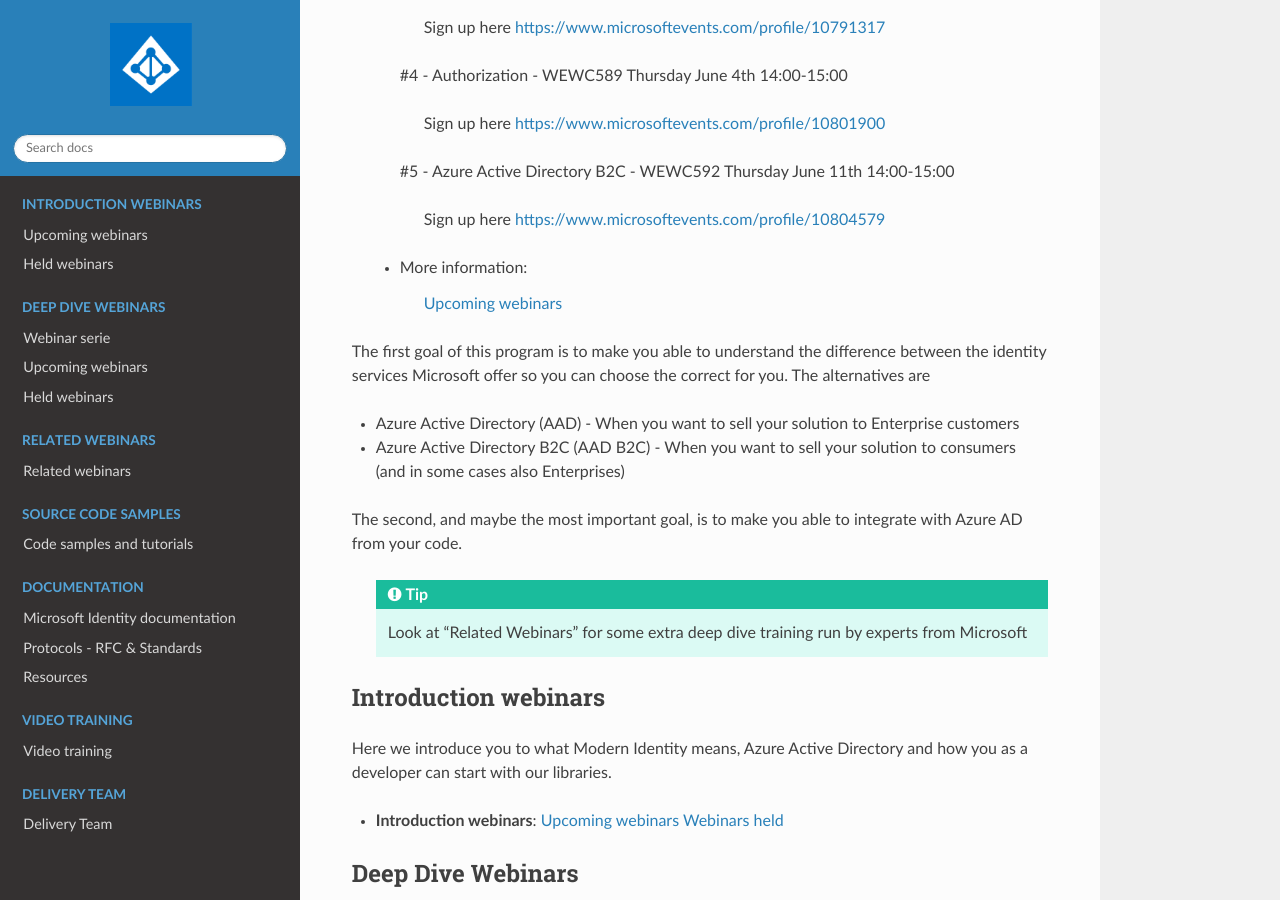
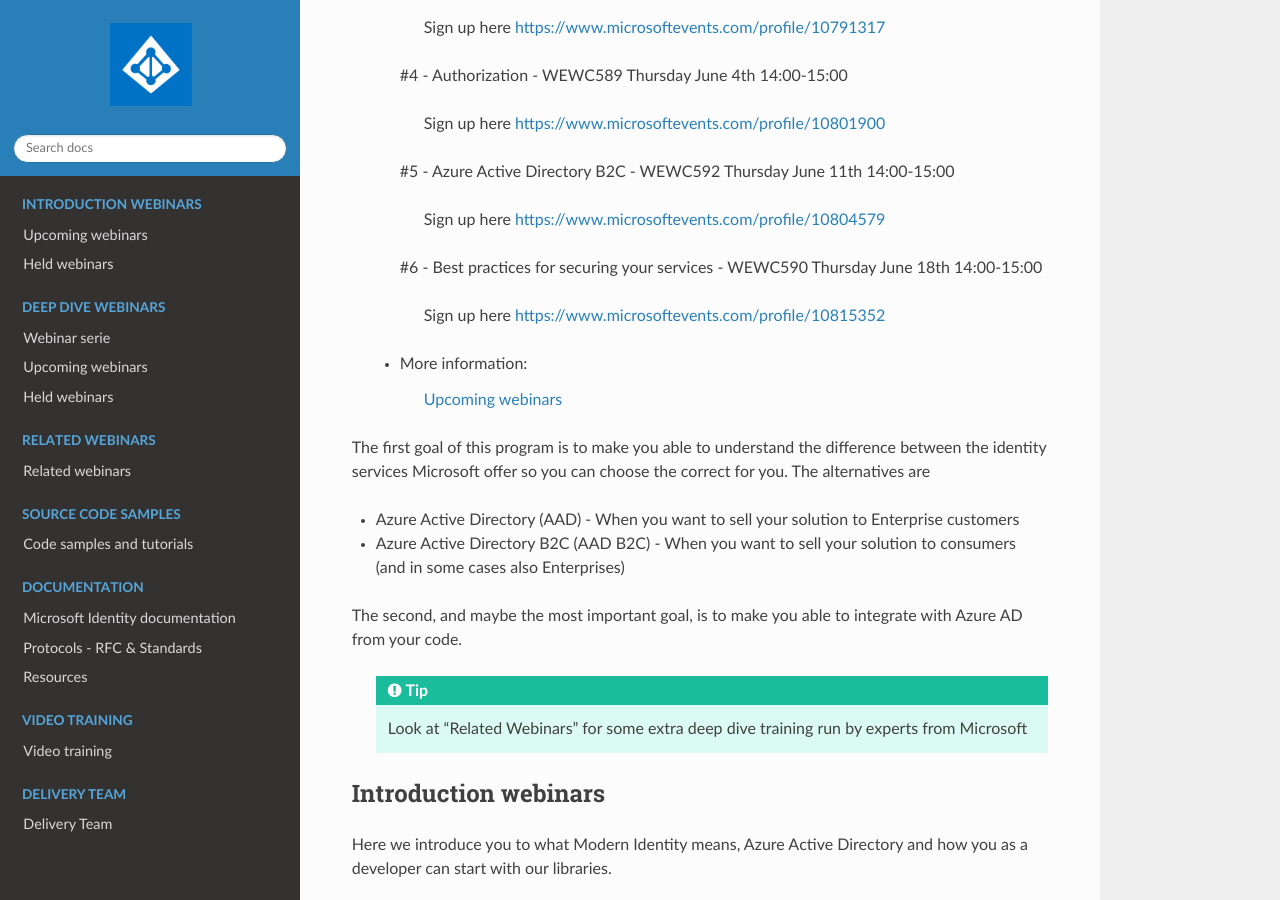
Before and after one commit to RonnyA/ModernIdentity, a Sphinx documentation site: the page built from docs/source/index.rst, in a window 1280 px wide and 900 px high, scrolled down 612 px. Built offline with Sphinx 7.4.7 and the Read the Docs theme 2.0.0, drawn with Linux system fonts in a browser that asks for light colours.

Commit message:
Added signup for #6 - WEWC590

```diff
--- a/docs/source/conf.py
+++ b/docs/source/conf.py
@@ -28,7 +28,7 @@
 author = 'Ronny.Hansen@Microsoft.com'
 
 # The full version, including alpha/beta/rc tags
-release = '1.1.0'
+release = '1.1.1'
 
 
 # -- General configuration ---------------------------------------------------
--- a/docs/source/deep/upcoming-deep-webinars.rst
+++ b/docs/source/deep/upcoming-deep-webinars.rst
@@ -116,6 +116,6 @@
 * Q&A
 
 
-Thursday June 18th 14:00-15:00
+WEWC590 Thursday June 18th 14:00-15:00
 
-    signup-link wil come *here*
+    Sign up here https://www.microsoftevents.com/profile/10815352
--- a/docs/source/index.rst
+++ b/docs/source/index.rst
@@ -43,6 +43,11 @@
       #5 - Azure Active Directory B2C - WEWC592 Thursday June 11th 14:00-15:00
 
        Sign up here https://www.microsoftevents.com/profile/10804579
+
+      #6 - Best practices for securing your services - WEWC590 Thursday June 18th 14:00-15:00
+
+       Sign up here https://www.microsoftevents.com/profile/10815352
+
 
  * More information:
 
```
Also changed, not shown: 9 other files.
